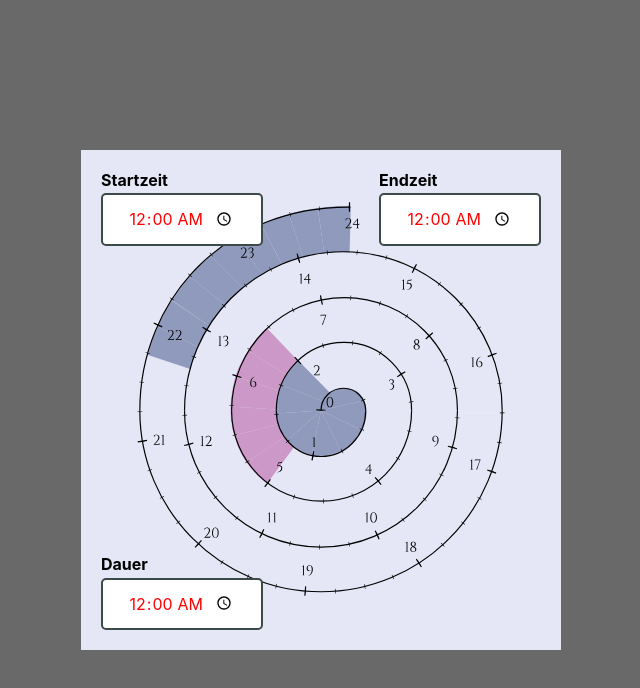
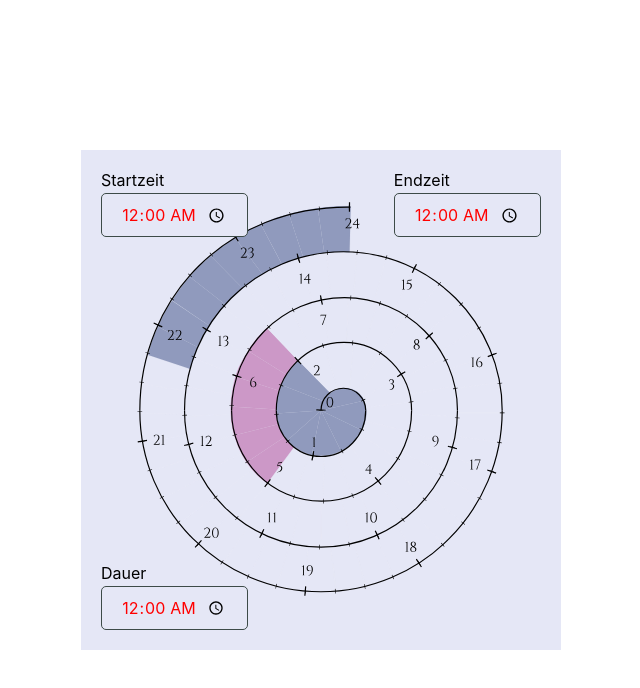
Before and after one commit to fhnw-ramonamarti/wexc-timeIntervall, a plain HTML site: page src/spiral/index.html in a window 1280 px wide. Shown: the whole page, without its empty margins (319-959 px from the left). Drawn offline with Linux system fonts and the light colour scheme.

Commit message:
change styling of lable and inputs

```diff
--- a/src/css/style.css
+++ b/src/css/style.css
@@ -9,7 +9,7 @@ html {
     margin: 0;
 }
 body {
-    background-color: dimgray;
+    background-color: white;
     display: flex;
     align-items: center;
     justify-content: center;
--- a/src/spiral/spiral.css
+++ b/src/spiral/spiral.css
@@ -116,20 +116,20 @@
         flex-direction: column;
         gap: 0.2rem;
         font-size: 1rem;
-        font-weight: bold;
     }
 
     input {
         border-radius: 5px;
         outline: none;
-        border: 2px solid var(--dark-color);
+        border: 1px solid var(--dark-color);
         display: flex;
         justify-content: center;
         align-items: center;
-        padding: 0.8rem 1.6rem;
+        padding: 0.6rem 1.2rem;
         font-size: 1rem;
         font-family: Inter, sans-serif;
         z-index: 200;
+        background: var(--light-color);
 
         &:user-invalid,
         &:invalid {
```
